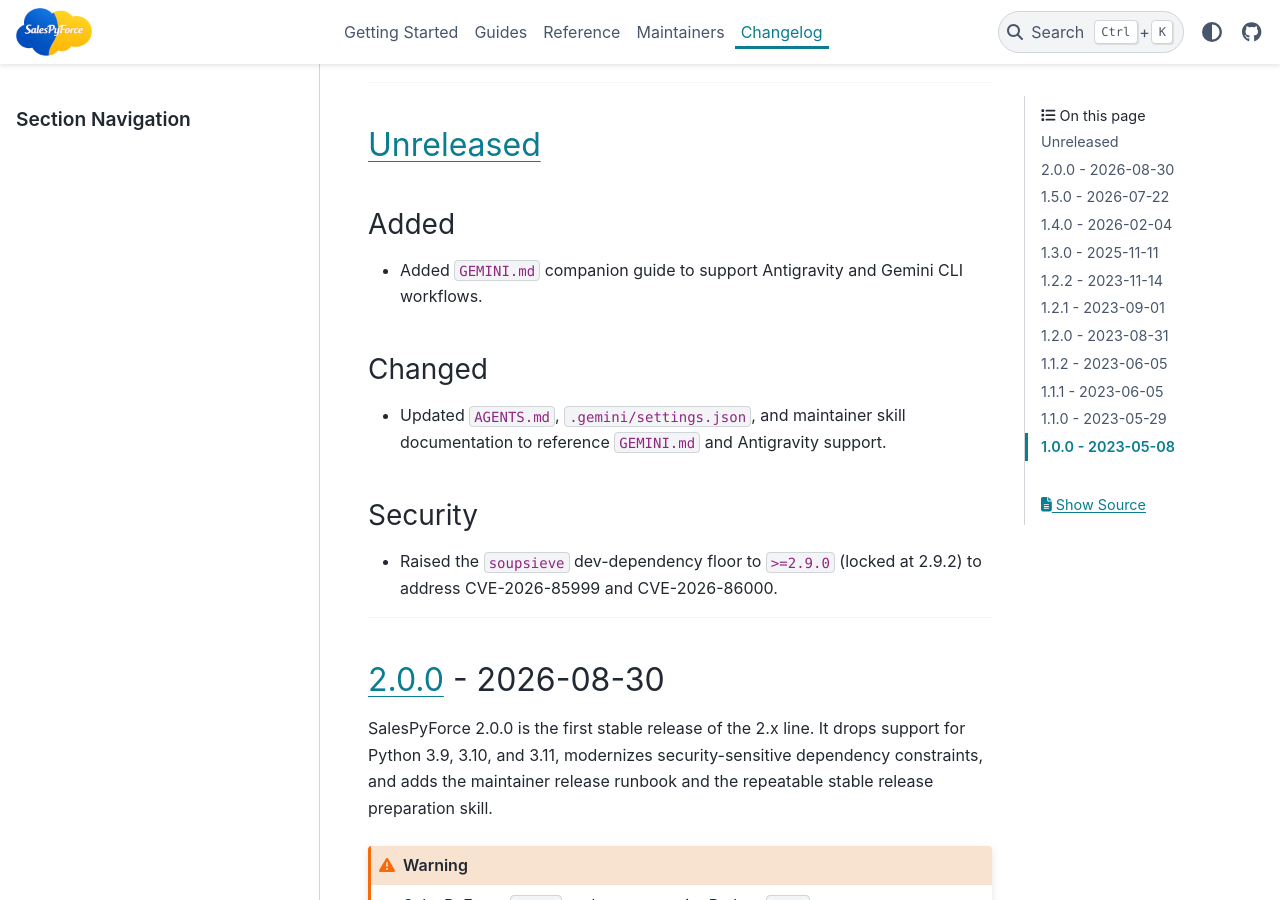
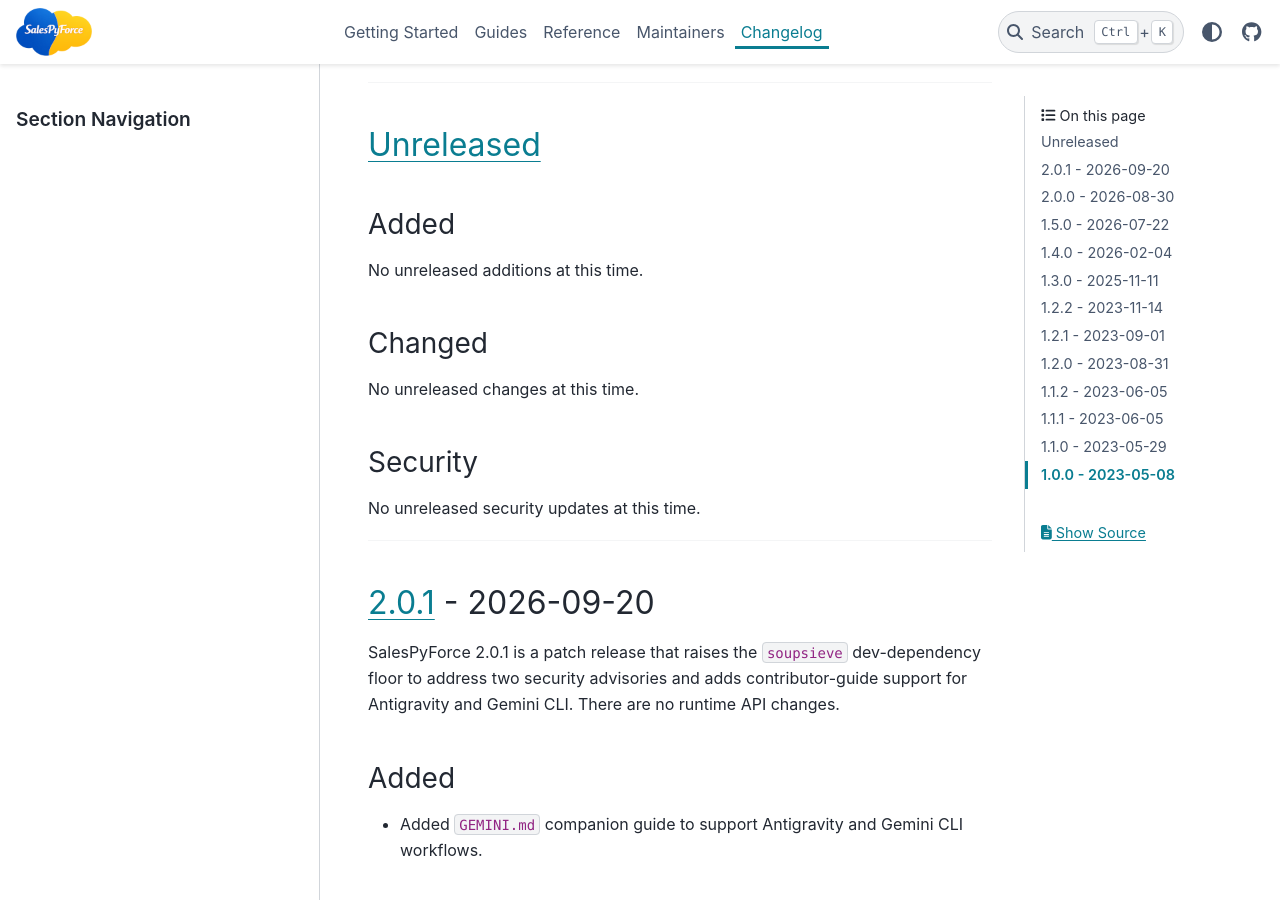
Before and after one commit to jeffshurtliff/salespyforce, a Sphinx documentation site: the page built from docs/CHANGELOG.md, in a window 1280 px wide and 900 px high, scrolled down 270 px. Built offline with Sphinx 7.4.7 and the PyData theme 0.15.4, drawn with Linux system fonts in a browser that asks for light colours.

Commit message:
Prepared salespyforce 2.0.1 release (#28)
Promoted the version to 2.0.1 in pyproject.toml and finalized the 2.0.1 section of docs/CHANGELOG.md.

Co-Authored-By: Claude Sonnet 5 <noreply@anthropic.com>

```diff
--- a/docs/CHANGELOG.md
+++ b/docs/CHANGELOG.md
@@ -13,15 +13,38 @@ and this project adheres to [Semantic Versioning](https://semver.org/spec/v2.0.0
 (unreleased-added)=
 ### Added
 
+No unreleased additions at this time.
+
+(unreleased-changed)=
+### Changed
+
+No unreleased changes at this time.
+
+(unreleased-security)=
+### Security
+
+No unreleased security updates at this time.
+
+---
+(relnotes-2.0.1)=
+## [2.0.1] - 2026-09-20
+
+SalesPyForce 2.0.1 is a patch release that raises the `soupsieve` dev-dependency
+floor to address two security advisories and adds contributor-guide support for
+Antigravity and Gemini CLI. There are no runtime API changes.
+
+(relnotes-2.0.1-added)=
+### Added
+
 - Added `GEMINI.md` companion guide to support Antigravity and Gemini CLI workflows.
 
-(unreleased-changed)=
+(relnotes-2.0.1-changed)=
 ### Changed
 
 - Updated `AGENTS.md`, `.gemini/settings.json`, and maintainer skill documentation
   to reference `GEMINI.md` and Antigravity support.
 
-(unreleased-security)=
+(relnotes-2.0.1-security)=
 ### Security
 
 - Raised the `soupsieve` dev-dependency floor to `>=2.9.0` (locked at 2.9.2) to address
@@ -367,7 +390,8 @@ features and functionality.
 
 
 <!-- The reference definitions are listed below -->
-[Unreleased]: https://github.com/jeffshurtliff/salespyforce/compare/2.0.0...HEAD
+[Unreleased]: https://github.com/jeffshurtliff/salespyforce/compare/2.0.1...HEAD
+[2.0.1]: https://github.com/jeffshurtliff/salespyforce/compare/2.0.0...2.0.1
 [2.0.0]: https://github.com/jeffshurtliff/salespyforce/compare/1.5.0...2.0.0
 [1.5.0]: https://github.com/jeffshurtliff/salespyforce/compare/1.4.0...1.5.0
 [1.4.0]: https://github.com/jeffshurtliff/salespyforce/compare/1.3.0...1.4.0
--- a/pyproject.toml
+++ b/pyproject.toml
@@ -3,7 +3,7 @@
 # --------------------------------------------------------------------
 [project]
 name = "salespyforce"
-version = "2.0.1.dev0"
+version = "2.0.1"
 description = "A Python toolset for performing Salesforce API calls"
 readme = "README.md"
 requires-python = ">=3.12,<3.14.0"
```
